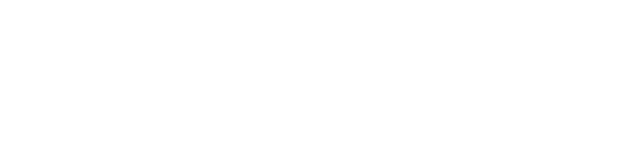
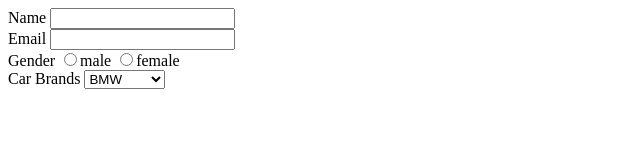
Before and after one commit to acciojob/car-insurance-form-Vyshnavi1986, a website: page main.html in a window 1280 px wide. Shown: the whole page, without its empty margins (0-640 px from the left). Drawn offline with Linux system fonts and the light colour scheme.

Commit message:
created a submission

```diff
--- a/main.html
+++ b/main.html
@@ -8,6 +8,19 @@
 
 <body>
 	<!-- the entire body must be written by student -->
+	<label for="name">Name</label>
+	<input type="text" id="name" required="yes"><br>
+	<label for="email">Email</label>
+	<input type="email" id="email" required="yes"><br>
+	<label for="gender">Gender</label>
+	<input type=radio required="yes" name="gender" value="male">male</input>
+	<input type=radio required="yes" name="gender" value="female">female</input><br>
+	<label for="cars">Car Brands</label>
+	<select id="cars" name="CarBrands">
+		<option>BMW</option>
+		<option>Audi</option>
+		<option>Mercedez</option>
+	</select>
     <script type="text/javascript" src="./script.js">
 </script>
 
```
